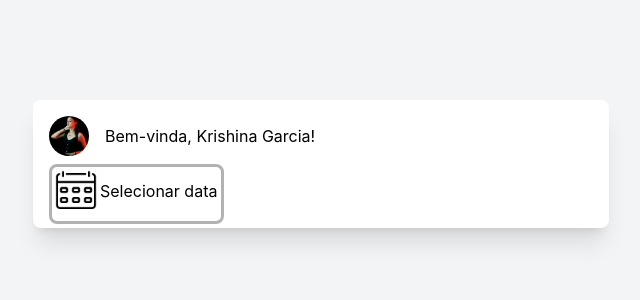
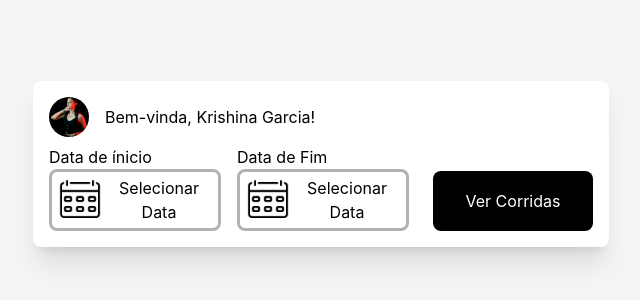
Before and after one commit to gabrielCos/uber_calculator, a React (Vite) app in the folder Frontend/: page / in a window 1280 px wide. Shown: the part 236-536 px from the top of the page, without its empty margins (319-959 px from the left). Built offline with nearby package versions, Linux system fonts and the light colour scheme.

Commit message:
Config Buttons

```diff
--- a/Frontend/src/Components/CalendarInput/CalendarInput.tsx
+++ b/Frontend/src/Components/CalendarInput/CalendarInput.tsx
@@ -4,19 +4,26 @@ import "react-datepicker/dist/react-datepicker.css";
 
 import CalendarioIcon from "../../assets/Icons/calendarioIcon.png"
 
+interface CalendarInputProps {
+    selectedDate: Date | null;
+    onChange: (date: Date | null) => void;
+}
 
-const CalendarInput: React.FC = () => {
-    const [date, setDate] = React.useState<Date | null>(null);
+
+const CalendarInput: React.FC<CalendarInputProps> = ({ selectedDate, onChange }) => {
 
     return (
-        <div className="flex justify-center items-center rounded-lg border-3 border-black/30 pr-1">
+        <div className="flex justify-start w-[172px] items-center rounded-lg border-3 border-black/30 p-1">
             <DatePicker
-                selected={date}
-                onChange={(date: Date | null) => setDate(date)}
+                selected={selectedDate}
+                onChange={(date: Date | null) => onChange(date)}
+                wrapperClassName="h-[48px]"
                 customInput={
-                    <button className="text-black rounded-xl flex items-center">
+                    <button className="text-black rounded-xl flex items-center h-auto">
                         <img src={CalendarioIcon} className="w-[48px] h-auto"/>
-                        {date ? date.toLocaleDateString("pt-BR") : "Selecionar data"}
+                        {selectedDate
+                            ? selectedDate.toLocaleDateString("pt-BR")
+                            : "Selecionar Data"}
                     </button>
                 }
             />
--- a/Frontend/src/Components/RidesPanel/RidesPanel.tsx
+++ b/Frontend/src/Components/RidesPanel/RidesPanel.tsx
@@ -1,4 +1,4 @@
-import React from "react";
+import React, {useState} from "react";
 
 import profilePicture from "../../assets/profilePicture.jpg"
 
@@ -6,17 +6,46 @@ import profilePicture from "../../assets/profilePicture.jpg"
 import CalendarInput from "../CalendarInput/CalendarInput";
 
 const RidesPanel: React.FC = () => {
+    const [startDate, setStartDate] = useState<Date | null>(null);
+    const [endDate, setEndDate] = useState<Date | null>(null);
 
+    const handleClick = () => {
+    if (!startDate || !endDate) {
+        alert("Selecione as duas datas!");
+        return;
+    }
+    console.log("Início:", startDate?.toISOString().split("T")[0]);
+    console.log("Fim:", endDate?.toISOString().split("T")[0]);
+    };
 
     return (
-        <div className="flex flex-col">
-            <div className="bg-white w-144 h-32 shadow-xl rounded-lg p-4 flex flex-col gap-2">
+        <div className="flex flex-col h-auto">
+            <div className="bg-white w-144 h-auto shadow-xl rounded-lg p-4 flex flex-col gap-2">
                 <div className="flex gap-4 items-center">
                     <img src={profilePicture} className="w-[40px] h-[40px] rounded-full object-cover" />
                     <p>Bem-vinda, Krishina Garcia!</p>
                 </div>
-                <div className="flex">
-                    <CalendarInput />
+                <div className="flex items-center justify-between">
+                    <div className="flex gap-4">
+                        <div className="flex flex-col">
+                            <p>Data de ínicio</p>
+                            <CalendarInput
+                                selectedDate={startDate}
+                                onChange={setStartDate}
+                            />
+                        </div>
+                        <div className="flex flex-col">
+                            <p>Data de Fim</p>
+                            <CalendarInput
+                                selectedDate={endDate}
+                                onChange={setEndDate}
+                            />
+                        </div>
+                    </div>
+                    <button className="bg-black text-white rounded-lg self-end w-[160px] h-[60px] cursor-pointer"
+                            onClick={handleClick}>
+                        Ver Corridas
+                    </button>
                 </div>
             </div>
         </div>
```
